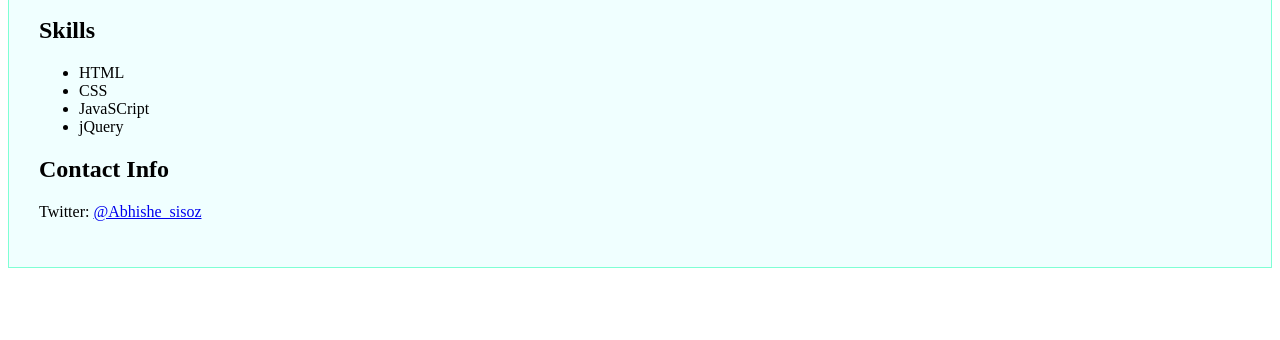
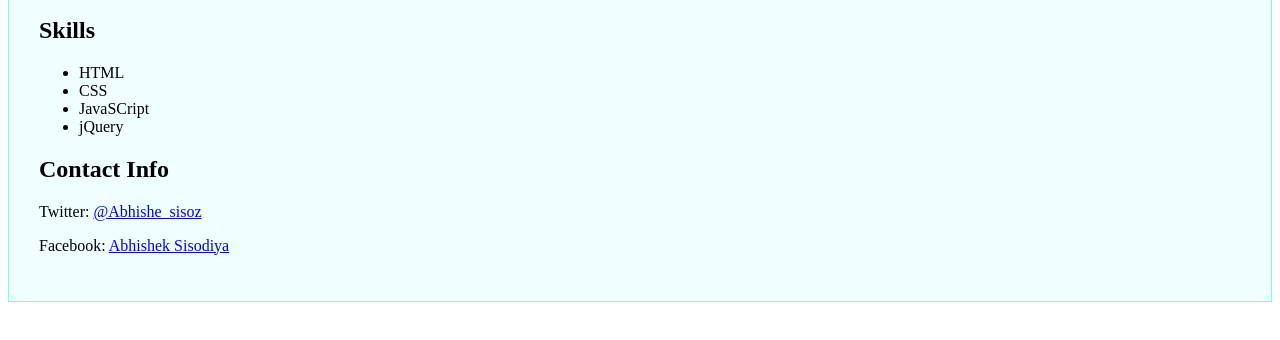
Before and after one commit to sisodiya2421/about-me, a plain HTML site: page index.html in a window 1280 px wide. Shown: the part 140-480 px from the top of the page. Drawn offline with Linux system fonts and the light colour scheme.

Commit message:
add facebook link

```diff
--- a/index.html
+++ b/index.html
@@ -17,6 +17,7 @@
 	  </ul>
 	  <h2>Contact Info</h2>
 	  <p>Twitter: <a href="https://twitter.com/Abhishe_sisoz">@Abhishe_sisoz</a></p>
+	  <p>Facebook: <a href="https://www.facebook.com/asisodiya2421">Abhishek Sisodiya</a></p>
 	</div>
 </body>
 </html>
```
